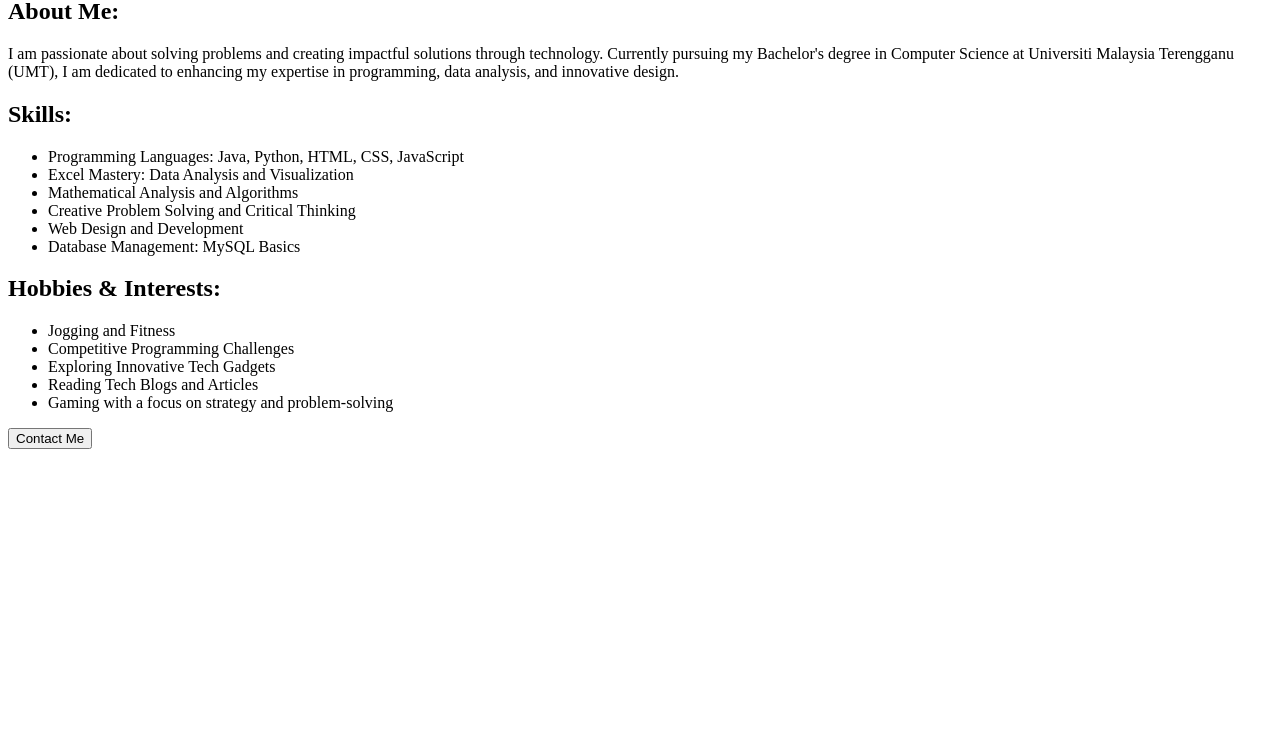
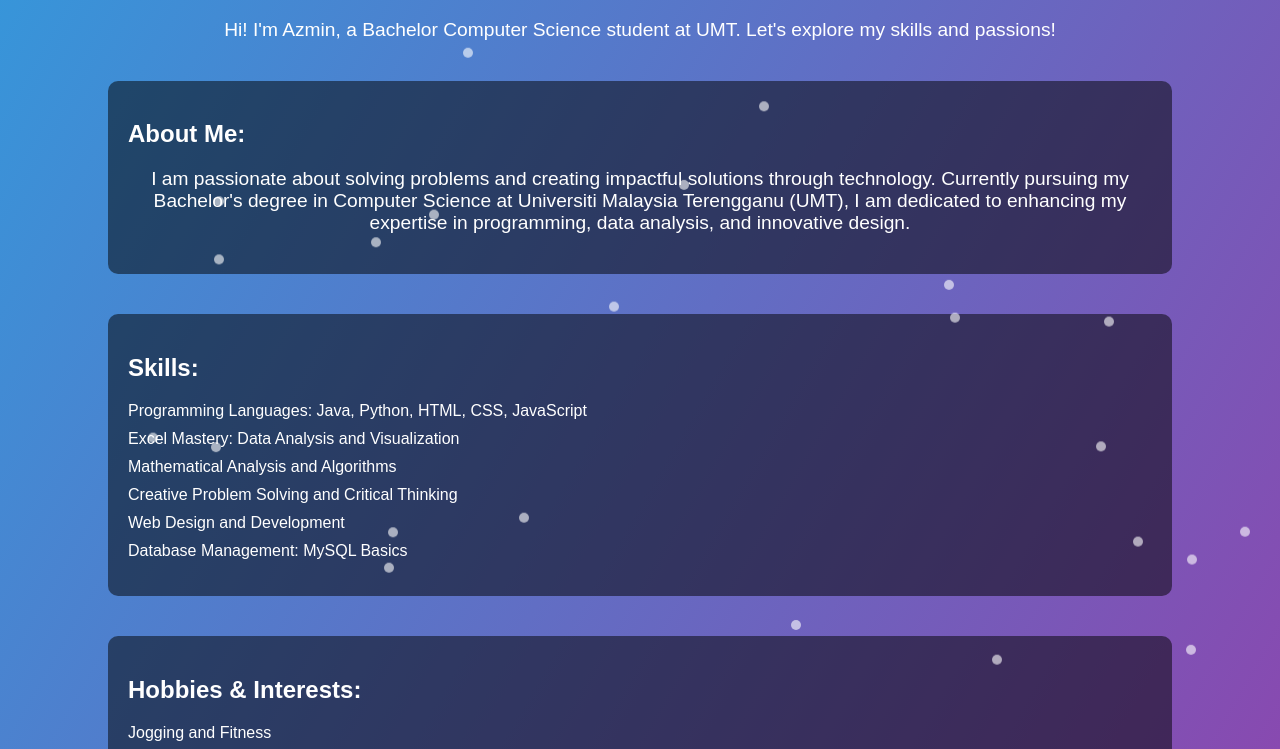
Before and after one commit to aezmine/aezmine.github.io, a plain HTML site: page index.html in a window 1280 px wide. Shown: the part 120-869 px from the top of the page. Before the commit the page ends 800 px from the top, so only its background shows below. Drawn offline with Linux system fonts and the light colour scheme.

Commit message:
Update index.html

```diff
--- a/index.html
+++ b/index.html
@@ -5,7 +5,7 @@
     <meta charset="UTF-8">
     <meta name="viewport" content="width=device-width, initial-scale=1.0">
     <title>Azmin's Portfolio</title>
-    <link rel="stylesheet href="styles.css">
+    <link rel="stylesheet" href="styles.css">
 </head>
 
 <body>
```
